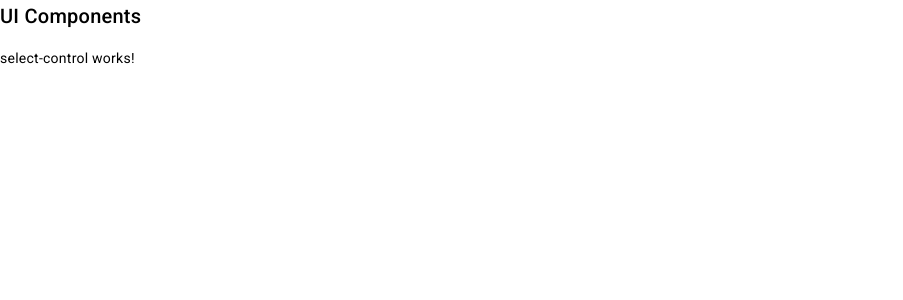
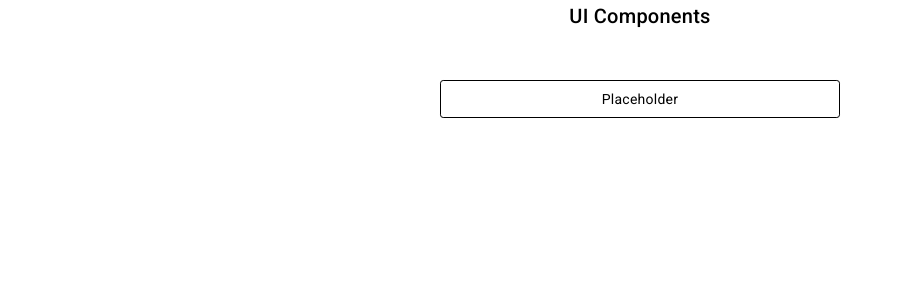
Before and after one commit to DavidBarcenas/angular-experimentals, an Angular app: page /ui-components in a window 1280 px wide. Shown: the top 300 px of the page, without its empty margins (0-903 px from the left). Built offline with nearby package versions, Linux system fonts and the light colour scheme.

Commit message:
shared: add custom select functionality

```diff
--- a/src/app/shared/components/select-control/select-control.component.html
+++ b/src/app/shared/components/select-control/select-control.component.html
@@ -1 +1,26 @@
-<p>select-control works!</p>
+<div
+  cdkOverlayOrigin
+  #trigger="cdkOverlayOrigin"
+  class="select">
+  <span>{{ value }}</span>
+</div>
+<ng-template
+  cdkConnectedOverlay
+  [cdkConnectedOverlayOrigin]="trigger"
+  [cdkConnectedOverlayOpen]="isOpen"
+  [cdkConnectedOverlayWidth]="defaultWidth"
+  [cdkConnectedOverlayOffsetY]="8"
+  (overlayOutsideClick)="close()"
+  [cdkConnectedOverlayHasBackdrop]="true"
+  cdkConnectedOverlayBackdropClass="cdk-overlay-transparent-backdrop"
+>
+  <div
+    @dropdown
+    class="select__panel">
+    <ul>
+      <li (click)="setValue('Products')"><span>Products</span></li>
+      <li (click)="setValue('Cart')"><span>Cart</span></li>
+      <li (click)="setValue('Items')"><span>Items</span></li>
+    </ul>
+  </div>
+</ng-template>
--- a/src/app/shared/components/select-control/select-control.component.scss
+++ b/src/app/shared/components/select-control/select-control.component.scss
@@ -0,0 +1,13 @@
+.select {
+  border: 1px solid #000;
+  border-radius: .2rem;
+  cursor: pointer;
+  padding: .5rem 0;
+}
+
+.select__panel {
+  border: 1px solid #000;
+  padding: 1rem;
+  transform-origin: top left;
+  width: 100%;
+}
--- a/src/app/shared/components/select-control/select-control.component.ts
+++ b/src/app/shared/components/select-control/select-control.component.ts
@@ -1,13 +1,51 @@
-import { Component } from '@angular/core';
-import { CommonModule } from '@angular/common';
+import {
+  AfterViewInit,
+  ChangeDetectionStrategy,
+  Component,
+  HostListener,
+  ViewChild,
+} from '@angular/core';
+import { CdkConnectedOverlay, CdkOverlayOrigin } from '@angular/cdk/overlay';
+import { animate, state, style, transition, trigger } from '@angular/animations';
 
 @Component({
   selector: 'app-select-control',
   standalone: true,
-  imports: [CommonModule],
+  imports: [CdkOverlayOrigin, CdkConnectedOverlay],
   templateUrl: './select-control.component.html',
-  styleUrl: './select-control.component.scss'
+  styleUrl: './select-control.component.scss',
+  changeDetection: ChangeDetectionStrategy.OnPush,
+  animations: [
+    trigger('dropdown', [
+      state('void', style({ opacity: 0, transform: 'scale(1, 0.8)' })),
+      state('*', style({ opacity: 1, transform: 'scale(1,1)' })),
+      transition(':enter', [animate('120ms cubic-bezier(0, 0, 0.2, 1)')]),
+      transition(':leave', [animate('100ms linear')]),
+    ]),
+  ],
 })
-export class SelectControlComponent {
+export class SelectControlComponent implements AfterViewInit {
+  @ViewChild('trigger') parent!: CdkOverlayOrigin;
 
+  isOpen = false;
+  defaultWidth = 'auto';
+  value = 'Placeholder';
+
+  @HostListener('click')
+  open() {
+    this.isOpen = true;
+  }
+
+  ngAfterViewInit() {
+    this.defaultWidth = this.parent?.elementRef.nativeElement.getBoundingClientRect().width + 'px';
+  }
+
+  setValue(value: string) {
+    this.value = value;
+    this.close();
+  }
+
+  close() {
+    this.isOpen = false;
+  }
 }
--- a/src/app/shared/pages/ui/ui.component.html
+++ b/src/app/shared/pages/ui/ui.component.html
@@ -1,2 +1,4 @@
 <h2>UI Components</h2>
-<app-select-control />
+<div class="container">
+  <app-select-control />
+</div>
--- a/src/app/shared/pages/ui/ui.component.scss
+++ b/src/app/shared/pages/ui/ui.component.scss
@@ -0,0 +1,18 @@
+:host {
+  text-align: center;
+}
+
+h2 {
+  margin-bottom: 3rem;
+}
+
+.container {
+  width: 1200px;
+  margin: auto;
+}
+
+app-select-control {
+  display: block;
+  margin: auto;
+  max-width: 400px;
+}
--- a/src/styles.scss
+++ b/src/styles.scss
@@ -116,3 +116,6 @@ figure {
   animation: 210ms cubic-bezier(0, 0, 0.2, 1) 90ms both fade-in,
   300ms cubic-bezier(0.4, 0, 0.2, 1) both slide-from-right;
 }
+
+html, body { height: 100%; }
+body { margin: 0; font-family: Roboto, "Helvetica Neue", sans-serif; }
```
